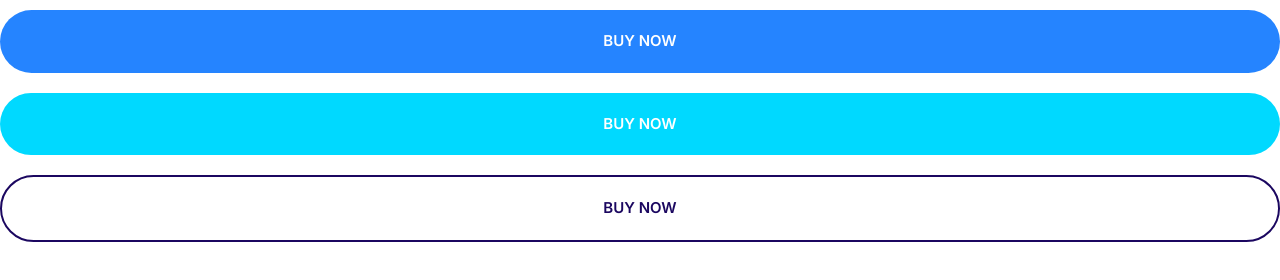
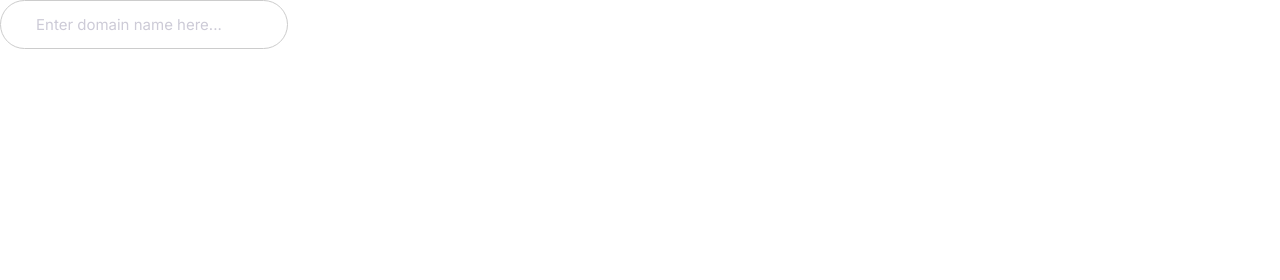
Before and after one commit to sauviksaha/cloud-host, a plain HTML site: page index.html in a window 1280 px wide. Drawn offline with Linux system fonts and the light colour scheme.

Commit message:
Added Input Box

```diff
--- a/css/style.css
+++ b/css/style.css
@@ -241,3 +241,24 @@ a {
     font-size: 1.5rem;
   }
 }
+
+/* Inputs */
+
+.input {
+  border-radius: 30px;
+  border: 1px solid #ccc;
+  color: var(--color-headings);
+  font-size: 2rem;
+  outline: 0;
+  padding: 1.5rem 3.5rem;
+}
+
+::placeholder {
+  color: #cdcbd7;
+}
+
+@media screen and (min-width: 1024px) {
+  .input {
+    font-size: 1.5rem;
+  }
+}
--- a/index.html
+++ b/index.html
@@ -15,8 +15,6 @@
     <link rel="stylesheet" href="css/normalize.css" />
   </head>
   <body>
-    <a href="#" class="btn btn--primary btn--block">Buy Now</a>
-    <a href="#" class="btn btn--secondary btn--block">Buy Now</a>
-    <a href="#" class="btn btn--outline btn--block">Buy Now</a>
+    <input type="text" class="input" placeholder="Enter domain name here..." />
   </body>
 </html>
```
Also changed, not shown: components/inputs.html (added, +1 -0 lines).
